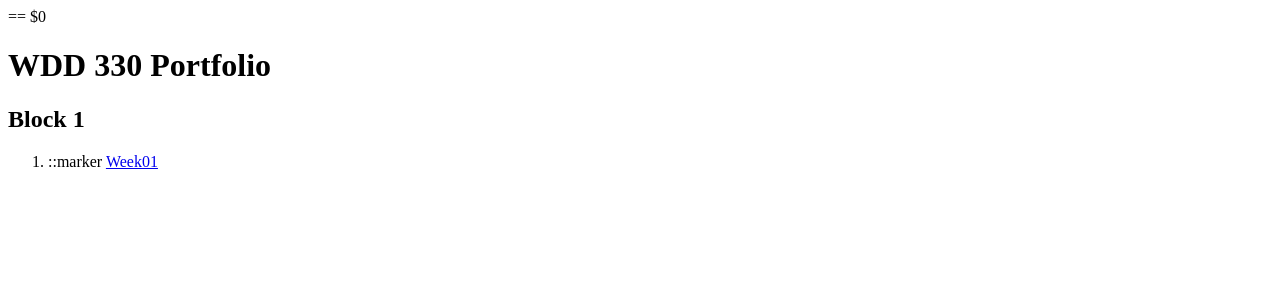
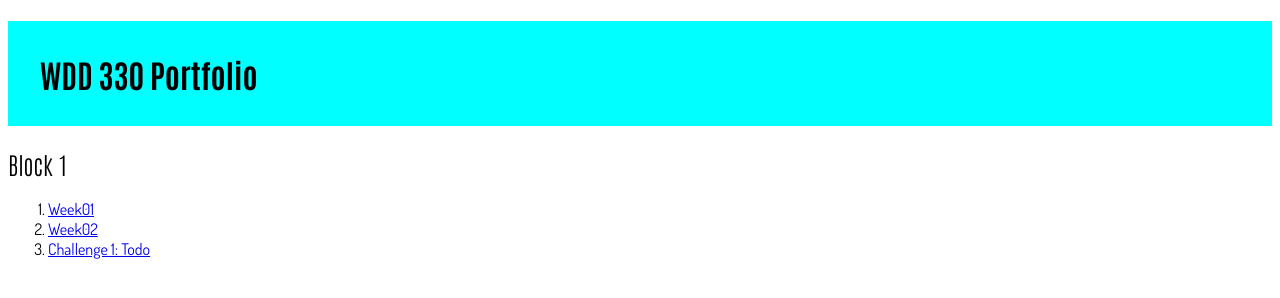
Before and after one commit to mikegibson66/FrontEndDevelopment, a plain HTML site: page index.html in a window 1280 px wide. Drawn offline with Linux system fonts and the light colour scheme.

Commit message:
update css style sheets and indexes

```diff
--- a/index.html
+++ b/index.html
@@ -2,7 +2,7 @@
 <html lang="en">
 <head>
     <meta charset="UTF-8">
-    <meta name="viewport" content="width=device-width, initial-scale=1.0"> == $0
+    <meta name="viewport" content="width=device-width, initial-scale=1.0">
     <title>WDD 330 Portfolio</title>
     <link rel="preconnect" href="https://fonts.gstatic.com">
     <link href="https://fonts.googleapis.com/css2?family=Antonio:wght@100;400;600&family=Dosis:wght@400;500;700&display=swap" rel="stylesheet">
@@ -13,8 +13,13 @@
     <h2>Block 1</h2>
     <ol>
         <li>
-            ::marker
             <a href="week1/">Week01</a>
+        </li>
+        <li>
+            <a href="week2/">Week02</a>
+        </li>
+        <li>
+            <a href="challenge1/">Challenge 1: Todo</a>
         </li>
     </ol>
 </body>
--- a/styles.css
+++ b/styles.css
@@ -0,0 +1,17 @@
+/* font import */
+@import url('https://fonts.googleapis.com/css2?family=Antonio:wght@100;400;700&family=Dosis:wght@200;400;500&display=swap');
+
+h1 {
+    background-color: aqua;
+    padding: 1em;
+    font-family: 'Antonio', sans-serif;
+    font-weight: bold;
+}
+h2 {
+    font-family: 'Antonio', sans-serif;
+    font-weight: lighter;
+}
+li {
+    font-family: 'Dosis', sans-serif;
+    font-weight: normal;
+}
```
Also changed, not shown: week1/index.html (added, +11 -0 lines), week1/story_editor.html (renamed from story_editor.html).
